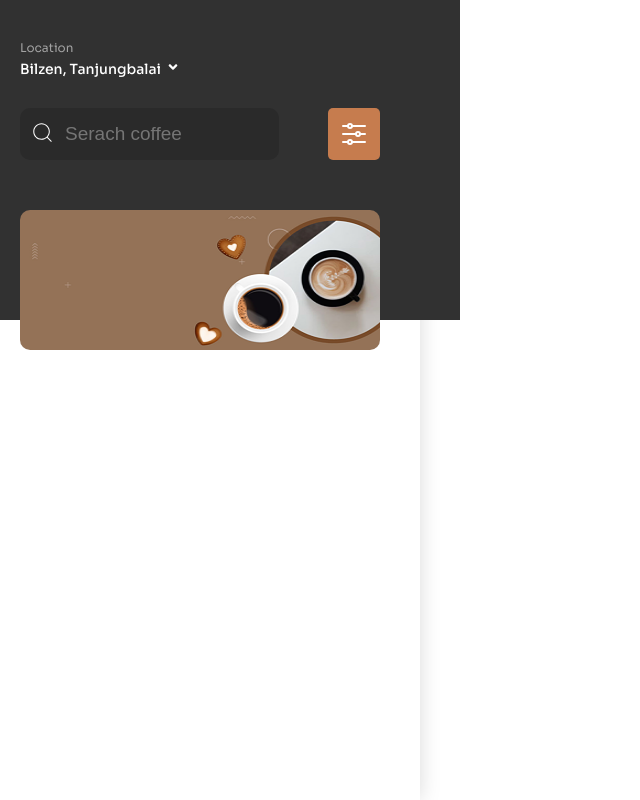
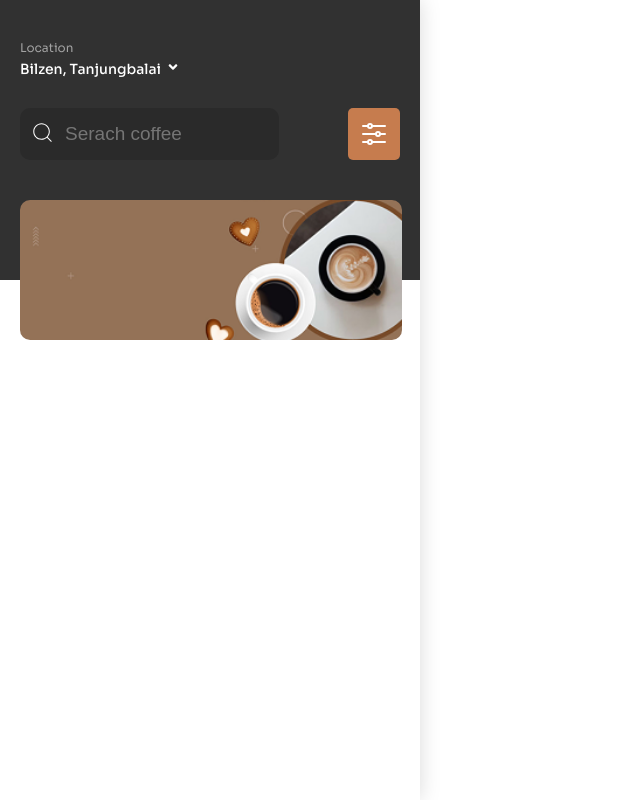
Before and after one commit to abdullahnadeem0/Coffee, a React (Vite) app: page /home in a window 1280 px wide. Shown: the whole page, without its empty margins (0-640 px from the left). Built offline with nearby package versions, Linux system fonts and the light colour scheme.

Commit message:
fjerr78d

```diff
--- a/src/index.css
+++ b/src/index.css
@@ -2,6 +2,8 @@
   margin: 0;
   padding: 0;
   gap: 0;
+      box-sizing: border-box;
+
 }
 :root {
   --primary: #C67C4E;
@@ -15,6 +17,7 @@ body {
   height: 100vh;
   /* background: rgb(0, 0, 0); */
   overflow-x: hidden;
+
 color: var(--white);
   box-shadow: 0 0 20px rgba(0,0,0,0.15);
 }
--- a/src/pages/Home.css
+++ b/src/pages/Home.css
@@ -1,9 +1,10 @@
 
 .home-head{
-    width: 100%;
+    width:100%;
     height: 280px;
     background-color: var(--dark);
     padding: 20px;
+    position: relative;
 
 }
 .Location-div{
@@ -56,7 +57,7 @@
 .home-search-contaner{
     display: flex;
     justify-content: space-between;
-    width: 360px;
+    width: 100%;
 }
 .adjast-icon{
     width: 52px;
@@ -76,13 +77,19 @@
 
 }
 .Buy-one-get{
-    width: 360px;
+    width: 91%;
     height: 140px;
     border-radius: 10px;
+    /* border: 2px solid  black; */
     overflow: hidden;
     position: absolute;
-    margin-top:50px ;
-    /* margin-left: 30px; */
+    top: 200px;   /* adjust this */
+    left: 20px;
+    background-position: center;
+    right: 20px;
+    background-size: cover;
+    background-repeat: no-repeat;
+    background-image: url(../imgs/Banner\ 1.png);
 }
 .Buy-one-get img{
     height: 100%;
--- a/src/pages/Home.jsx
+++ b/src/pages/Home.jsx
@@ -26,7 +26,7 @@ const Home = () => {
       </div>
 
     <div className='Buy-one-get'>
-       <img src={img3} alt="" />
+       {/* <img src={img3} alt="" /> */}
     </div>
 
 
```
